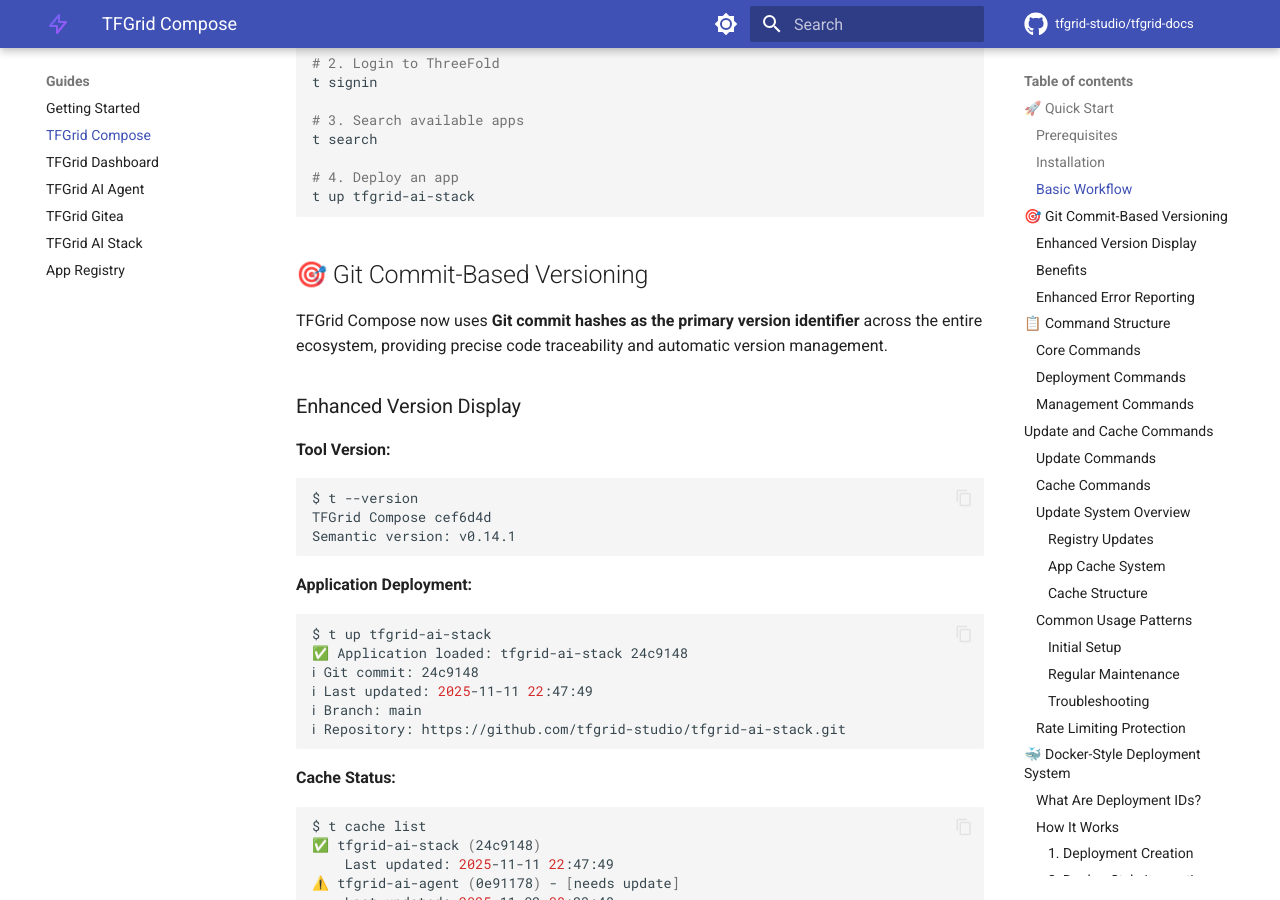
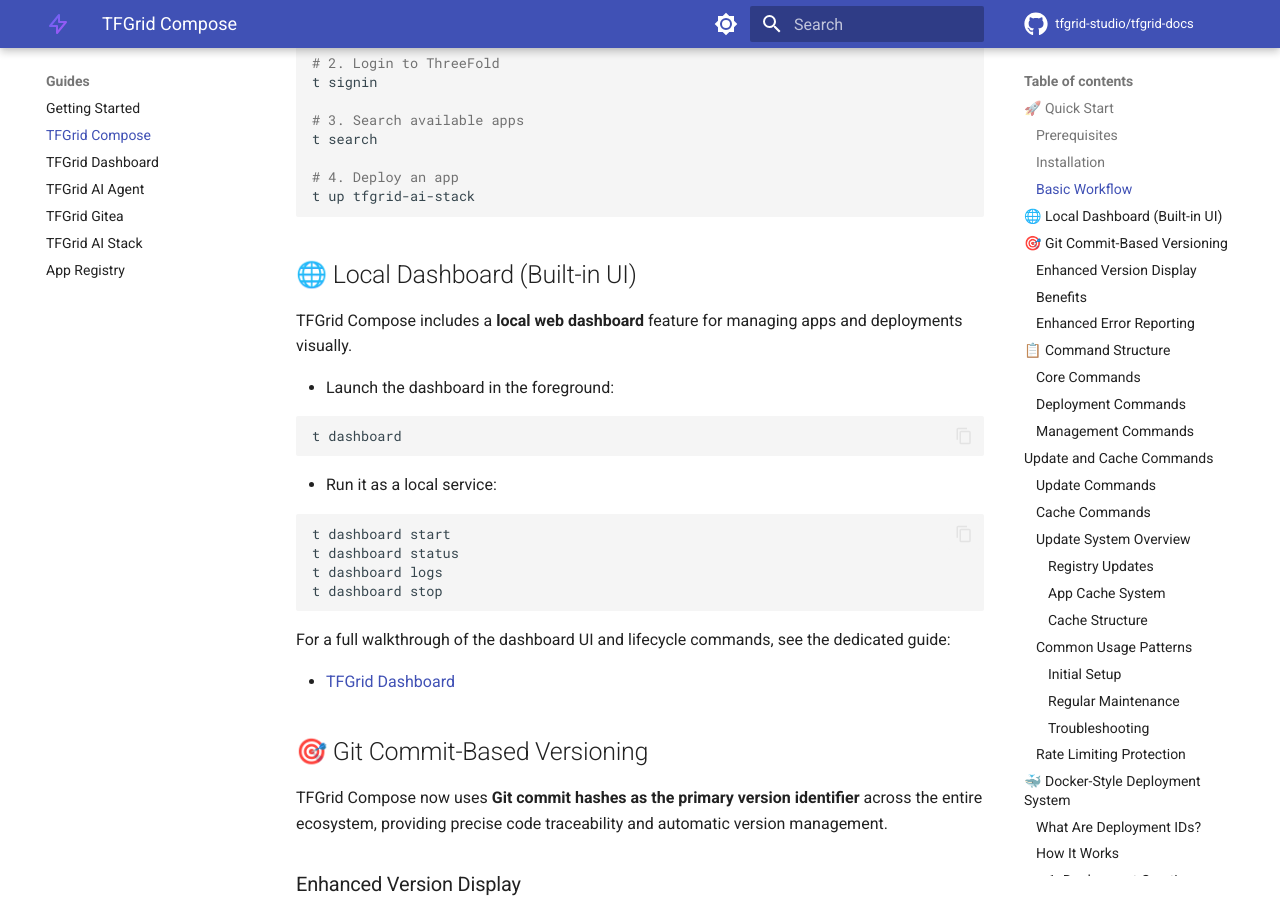
Before and after one commit to tfgrid-studio/tfgrid-docs, an MkDocs documentation site: the page built from docs/guides/tfgrid-compose.md, in a window 1280 px wide and 900 px high, scrolled down 819 px. Built offline with MkDocs 1.6.1 and Material for MkDocs 9.7.7, drawn with Linux system fonts in a browser that asks for light colours; comment, search, counter and statistics services are not loaded; the version menu is left out; some of the changed text lies outside the part shown.

Commit message:
docs: Add local dashboard section to TFGrid Compose guide with commands and UI overview

````diff
--- a/docs/guides/tfgrid-compose.md
+++ b/docs/guides/tfgrid-compose.md
@@ -37,6 +37,29 @@
 # 4. Deploy an app
 t up tfgrid-ai-stack
 ```
+
+## 🌐 Local Dashboard (Built-in UI)
+
+TFGrid Compose includes a **local web dashboard** feature for managing apps and deployments visually.
+
+- Launch the dashboard in the foreground:
+
+  ```bash
+  t dashboard
+  ```
+
+- Run it as a local service:
+
+  ```bash
+  t dashboard start
+  t dashboard status
+  t dashboard logs
+  t dashboard stop
+  ```
+
+For a full walkthrough of the dashboard UI and lifecycle commands, see the dedicated guide:
+
+- [TFGrid Dashboard](tfgrid-dashboard.md)
 
 ## 🎯 Git Commit-Based Versioning
 
@@ -107,6 +130,7 @@
 | `t ps` | Docker-style deployment inspection | `t ps` |
 | `t select [app]` | Select active app | `t select tfgrid-ai-stack` |
 | `t commands` | Show app commands | `t commands` |
+| `t dashboard [start\|stop\|status\|logs]` | Local web dashboard for apps and deployments | `t dashboard` |
 
 ### Deployment Commands
 | Command | Description | Example |
````
